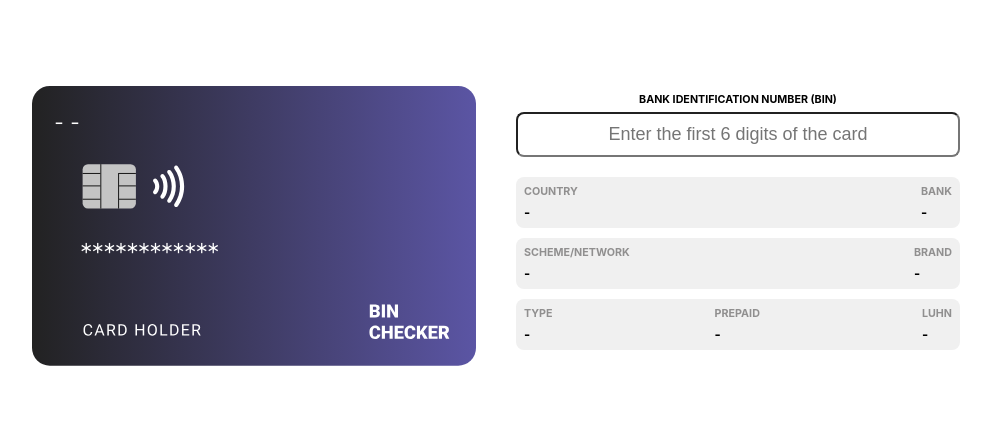
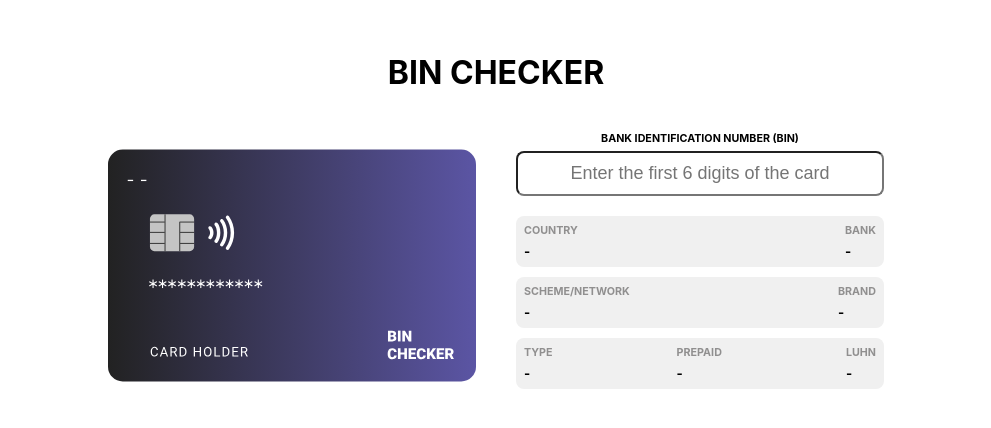
Before and after one commit to celigx/bin-number, a React (Create React App) app: page / in a window 1280 px wide. Shown: the part 174-602 px from the top of the page, without its empty margins (144-1135 px from the left). Built offline with nearby package versions, Linux system fonts and the light colour scheme.

Commit message:
Add title

```diff
--- a/src/App.js
+++ b/src/App.js
@@ -48,6 +48,12 @@ function App() {
 
   return (
     <div className="app">
+
+      <div className="titleContainer">
+        <h1 className="title">BIN CHECKER</h1>
+      </div>
+
+      <div className="cardContainer">
 
         <Card
           bin={bin}
@@ -102,6 +108,8 @@ function App() {
         </div>
 
       </div>
+
+    </div>
   );
 }
 
--- a/src/App.sass
+++ b/src/App.sass
@@ -22,6 +22,9 @@ svg
   align-items: center
   height: 100vh
   margin: 40px
+
+  .titleContainer
+    margin: 0 0 40px 0
 
   .containerOutput
     width: -webkit-fill-available
@@ -60,7 +63,8 @@ svg
 
 @media screen and ( min-width: 768px )
   .app
-    flex-direction: row
+    // flex-direction: row
+    justify-content: center
     max-width: 968px
     margin: 0 auto
 
@@ -68,6 +72,9 @@ svg
       flex: 1
       max-width: 500px
       margin: 0 20px
+
+    .cardContainer
+      display: flex
 
     .containerOutput
       flex: 1
```
Lines whose indentation alone changed are shown as unchanged.
